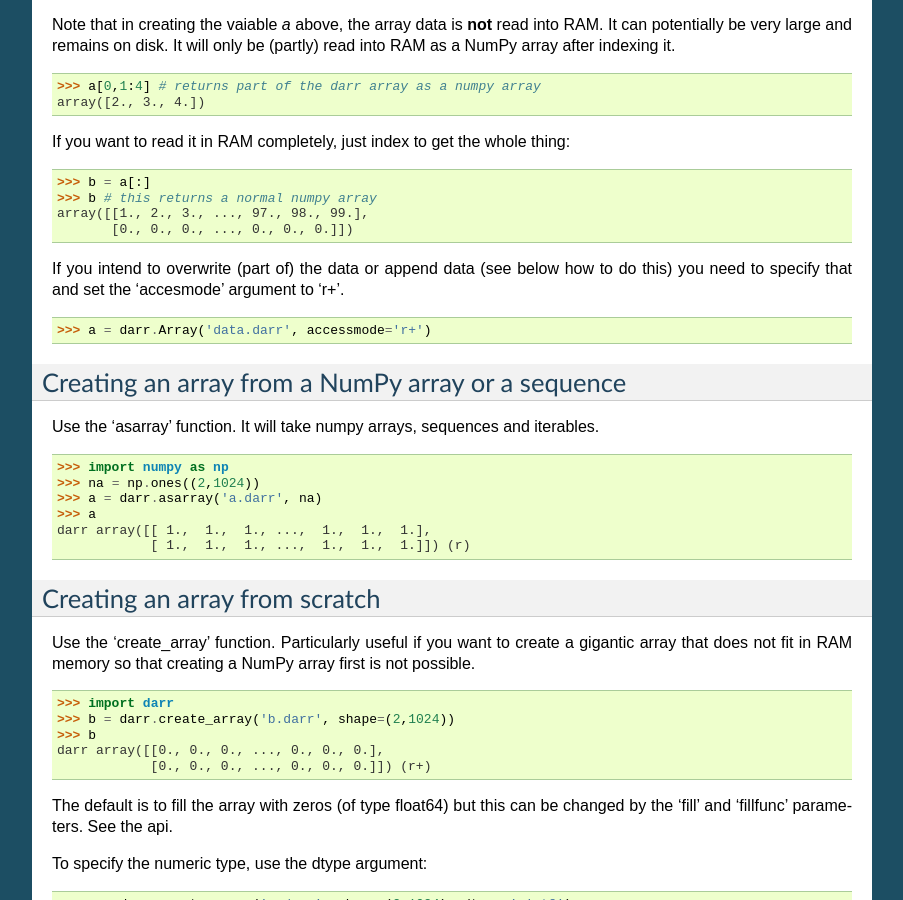
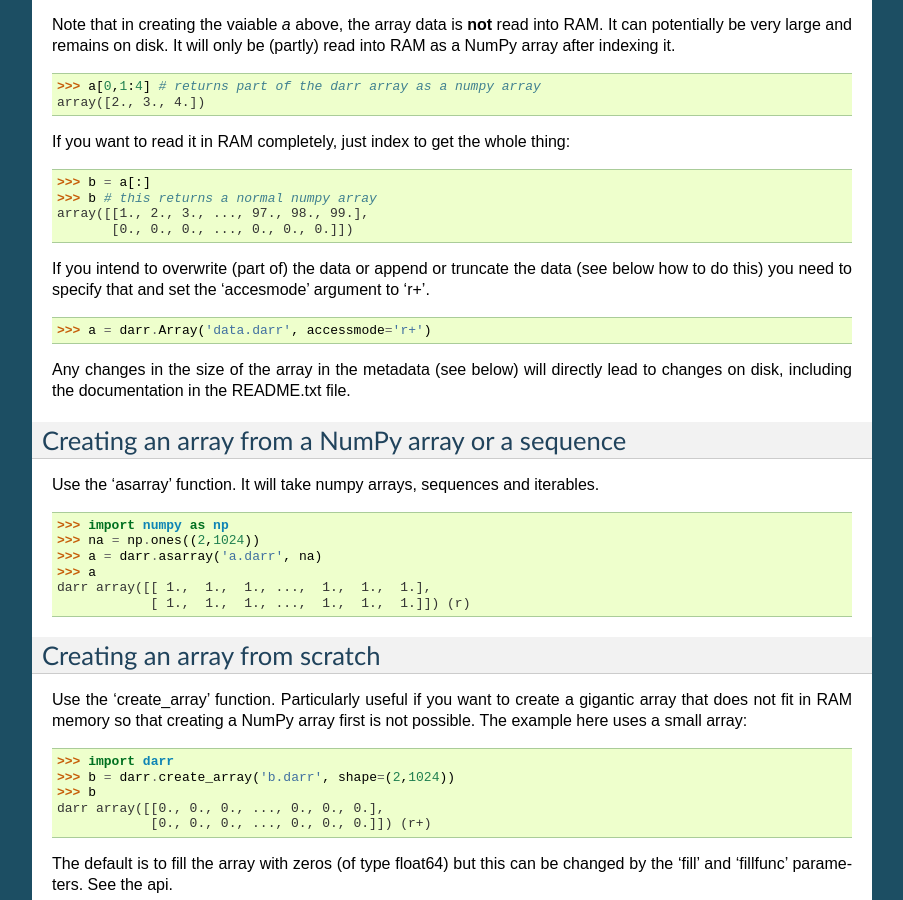
Before and after one commit to gbeckers/Darr, a Sphinx documentation site: the page built from docs/tutorialarray.rst, in a window 1280 px wide and 900 px high, scrolled down 440 px. Shown: the whole window, without its empty margins (198-1101 px from the left). Built offline with Sphinx 7.4.7, drawn with Linux system fonts in a browser that asks for light colours.

Commit message:
improve array tutorial more

```diff
--- a/docs/tutorialarray.rst
+++ b/docs/tutorialarray.rst
@@ -44,12 +44,17 @@ If you want to read it in RAM completely, just index to get the whole thing:
     array([[1., 2., 3., ..., 97., 98., 99.],
            [0., 0., 0., ..., 0., 0., 0.]])
 
-If you intend to overwrite (part of) the data or append data (see below how
-to do this) you need to specify that and set the 'accesmode' argument to 'r+'.
+If you intend to overwrite (part of) the data or append or truncate the data
+(see below how to do this) you need to specify that and set the 'accesmode'
+argument to 'r+'.
 
 .. code:: python
 
     >>> a = darr.Array('data.darr', accessmode='r+')
+
+Any changes in the size of the array in the metadata (see below) will
+directly lead to changes on disk, including the documentation in the
+README.txt file.
 
 .. _creating:
 
@@ -72,7 +77,7 @@ Creating an array from scratch
 ------------------------------
 Use the 'create_array' function. Particularly useful if you want to create a
 gigantic array that does not fit in RAM memory so that creating a NumPy
-array first is not possible.
+array first is not possible. The example here uses a small array:
 
 .. code:: python
 
```
